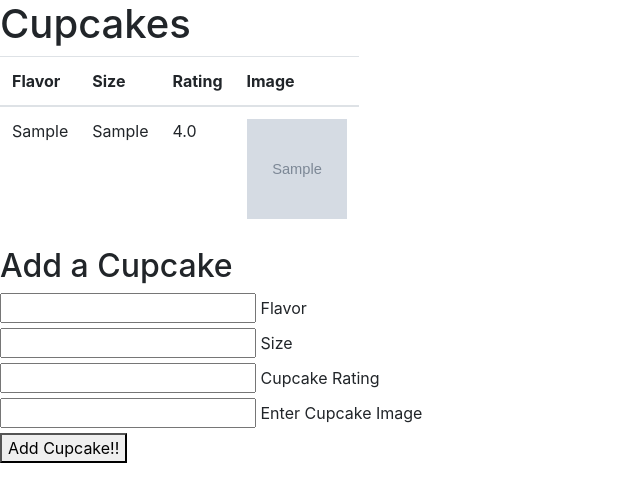
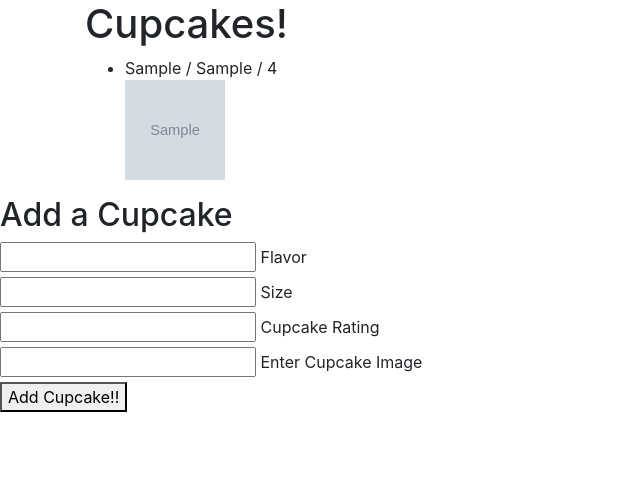
Before and after one commit to rgseltz/flask-cupcakes, a Flask app: page / in a window 1280 px wide. Shown: the top 502 px of the page, without its empty margins (0-640 px from the left). Run offline with Flask 2, Linux system fonts and the light colour scheme; tables that the repository leaves empty hold one stand-in row (values such as "Sample post"); grey boxes marked "Sample" are stand-in pictures; some libraries are stand-ins or nearby versions.

Commit message:
added axios requests to load existing cupcakes from db to the database and add new muffins asynconously bug: don't know how to set the default image from axios

```diff
--- a/app.py
+++ b/app.py
@@ -58,5 +58,5 @@ def delete_cupcake(id):
 
 @app.route('/', methods=["GET"])
 def display_cupcakes():
-    cupcakes = Cupcake.query.all()
-    return render_template('index.html', cupcakes=cupcakes)
+    # cupcakes = Cupcake.query.all()
+    return render_template('index.html')
--- a/static/app.js
+++ b/static/app.js
@@ -1,18 +1,42 @@
 // const { default: axios } = require("axios")
+const BASE_URL = 'http://localhost:5000/api'
 
-$('#new-cupcake').click(async function(evt){
+function generateCupcakes(cupcake) {
+    return $(`<div cupcake-data-id=${cupcake.id}>
+       <li>${cupcake.flavor} / ${cupcake.size} / ${cupcake.rating}</li>
+       <img class="cupcake-image" src="${cupcake.image}" alt="(No Image Provided)" width=100 height = 100>
+       </div>`)
+}
+
+async function getInitialCupcakes() {
+    const response = await axios.get('http://127.0.0.1:5000/api/cupcakes');
+    console.log(response)
+    for (let cupcakeData of response.data.data) {
+        let newCupcake = generateCupcakes(cupcakeData);
+        $('#cupcakes-list').append(newCupcake)
+        console.log(cupcakeData);
+    }
+
+}
+
+$('#new-cupcake').on('submit', async function(evt){
     evt.preventDefault()
 
-    let flavor = $('#flavor').val()
-    let size = $('#size').val()
-    let rating = $('#rating').val()
-    let image = $('#image').val()
+    let flavor = $('#form-flavor').val()
+    let size = $('#form-size').val()
+    let rating = $('#form-rating').val()
+    let image = $('#form-image').val()
 
-    const newCupcakeRequest = await axios.post('/api/cupcakes',
+    const newCupcakeRequest = await axios.post(`api/cupcakes`,
         {
             flavor,
             size,
             rating,
             image
         })
+        let newCupcake = $(generateCupcakes(newCupcakeRequest.data.data));
+    $("#cupcakes-list").append(newCupcake);
+    $("#new-cupcake-form").trigger("reset");
     });
+
+getInitialCupcakes()
--- a/templates/index.html
+++ b/templates/index.html
@@ -9,7 +9,7 @@
     <title>Cupcakes</title>
 </head>
 <body>
-    <h1 class="heading 1">Cupcakes</h1>
+    <!-- <h1 class="heading 1">Cupcakes</h1>
     <div class="table">
     <table>
         <thead>
@@ -20,27 +20,34 @@
         </thead>
         {% for cupcake in cupcakes %}
         <tr>
-        <td>{{cupcake.flavor}}</td>
-        <td>{{cupcake.size}}</td>
-        <td>{{cupcake.rating}}</td>
-        <td><img src="{{cupcake.image}}" alt=" " width="100" height="100"></td>
+        <td id="flavor">{{cupcake.flavor}}</td>
+        <td id="size">{{cupcake.size}}</td>
+        <td id="rating">{{cupcake.rating}}</td>
+        <td id="image"><img src="{{cupcake.image}}" alt="(No Image Here)" width="100" height="100"></td>
         </tr>
         {% endfor %}
     </table>
+    </div> -->
+
+    <div class="container">
+        <h1>Cupcakes!</h1>
+        <ul id="cupcakes-list">
+        </ul>
+
     </div>
 
     <div>
         <h2>Add a Cupcake</h2>
-        <form action="" method="post">
-            <input type="text" id="flavor" name="flavor">
+        <form action="" method="post" id="new-cupcake">
+            <input type="text" id="form-flavor" name="flavor">
             <label for="flavor">Flavor</label><br>
-            <input type="text" id="size" name="size">
+            <input type="text" id="form-size" name="size">
             <label for="size">Size</label><br>
-            <input type="text" id="rating" name="rating">
+            <input type="text" id="form-rating" name="rating">
             <label for="rating">Cupcake Rating</label><br>
-            <input type="text" id="image">
+            <input type="text" id="form-image">
             <label for="image">Enter Cupcake Image</label><br>
-            <button id="new-cupcake">Add Cupcake!!</button>
+            <button >Add Cupcake!!</button>
         </form>
     </div>
 
```
